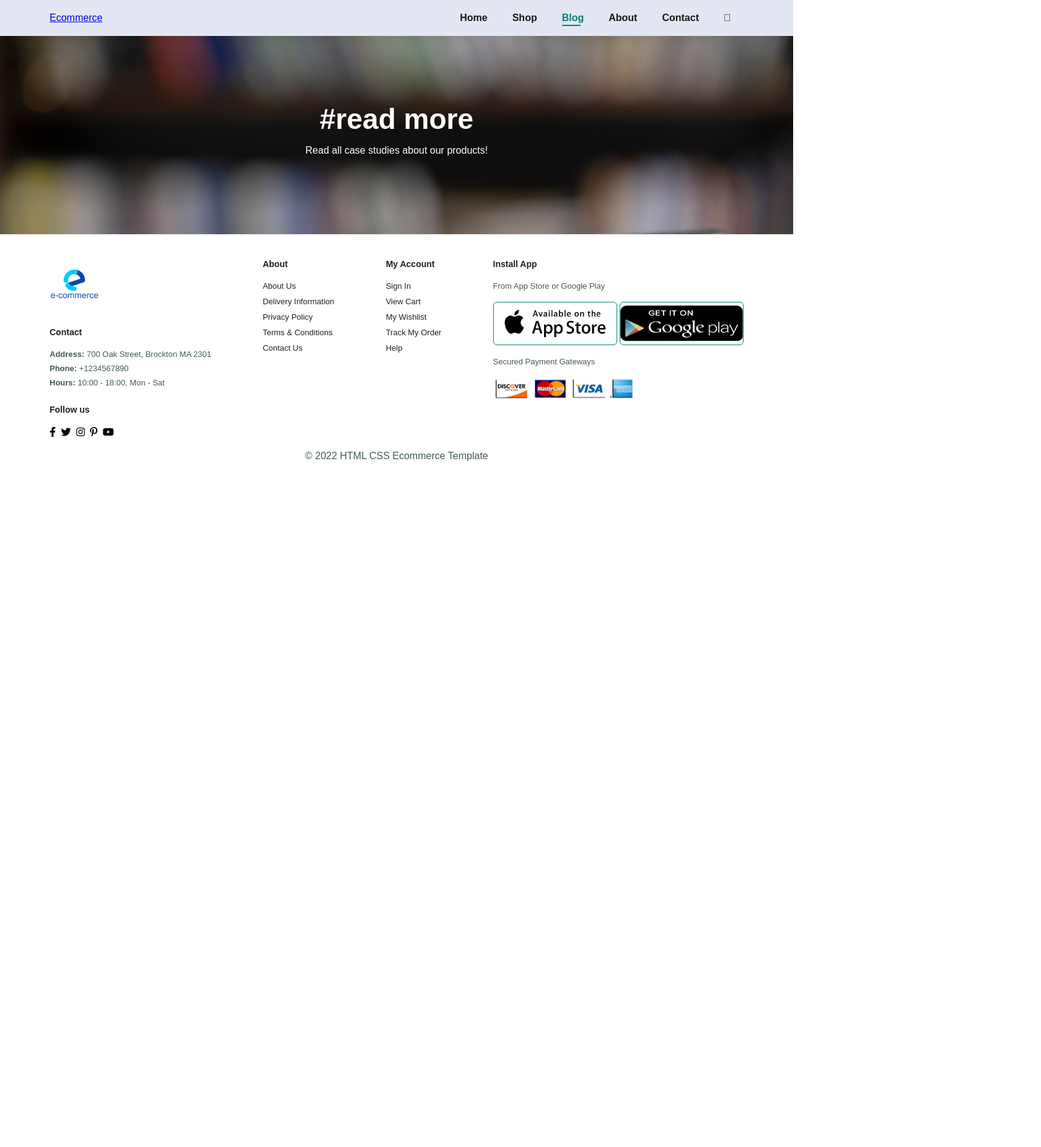
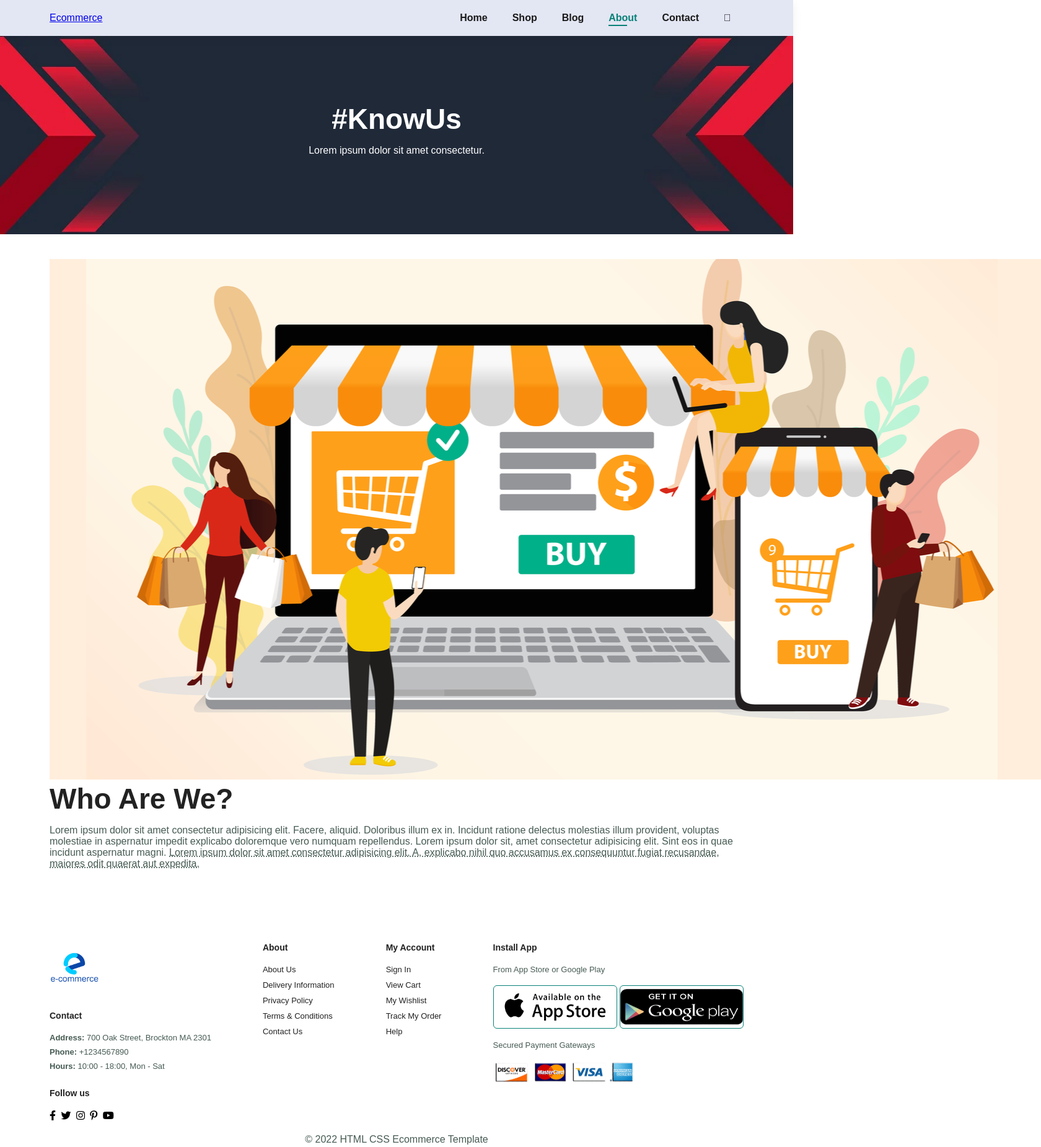
Before and after one commit to ismoil27/Ecommerce, a plain HTML site: page about.html in a window 1280 px wide. Shown: the whole page at 62% size, 1680 px wide, since content can reach past the window. Before the commit the page ends 800 px from the top, so only its background shows below. Drawn offline with Linux system fonts and the light colour scheme; some icons are missing.

Commit message:
added heading

```diff
--- a/about.html
+++ b/about.html
@@ -19,8 +19,8 @@
         <ul id="navbar">
           <li><a href="index.html">Home</a></li>
           <li><a href="shop.html">Shop</a></li>
-          <li><a class="active" href="blog.html">Blog</a></li>
-          <li><a href="about.html">About</a></li>
+          <li><a href="blog.html">Blog</a></li>
+          <li><a class="active" href="about.html">About</a></li>
           <li><a href="contact.html">Contact</a></li>
           <li id="lg-bag">
             <a href="cart.html"><i class="fal fa-shopping-bag"></i></a>
@@ -35,9 +35,31 @@
       </div>
     </section>
 
-    <section id="page-header" class="blog-header">
-      <h2>#read more</h2>
-      <p>Read all case studies about our products!</p>
+    <section id="page-header" class="about-header">
+      <h2>#KnowUs</h2>
+      <p>Lorem ipsum dolor sit amet consectetur.</p>
+    </section>
+
+    <section id="about-head" class="section-p1">
+      <img src="img/feature/a1.png" alt="" />
+      <div>
+        <h2>Who Are We?</h2>
+        <p>
+          Lorem ipsum dolor sit amet consectetur adipisicing elit. Facere,
+          aliquid. Doloribus illum ex in. Incidunt ratione delectus molestias
+          illum provident, voluptas molestiae in aspernatur impedit explicabo
+          doloremque vero numquam repellendus. Lorem ipsum dolor sit, amet
+          consectetur adipisicing elit. Sint eos in quae incidunt aspernatur
+          magni.
+          <abbr title=""
+            >Lorem ipsum dolor sit amet consectetur adipisicing elit. A,
+            explicabo nihil quo accusamus ex consequuntur fugiat recusandae,
+            maiores odit quaerat aut expedita.</abbr
+          >
+          <br />
+          <br />
+        </p>
+      </div>
     </section>
 
     <footer class="section-p1 footer">
--- a/css/style.css
+++ b/css/style.css
@@ -732,6 +732,10 @@ footer .install img {
 
 /* ==============About page============ */
 
+#page-header.about-header {
+  background-image: url(../img/banner.webp);
+}
+
 /* ============ MEDIA QUERY ===========*/
 
 @media (max-width: 799px) {
```
Also changed, not shown: img/banner.webp (added), img/feature/a1.png (added).
